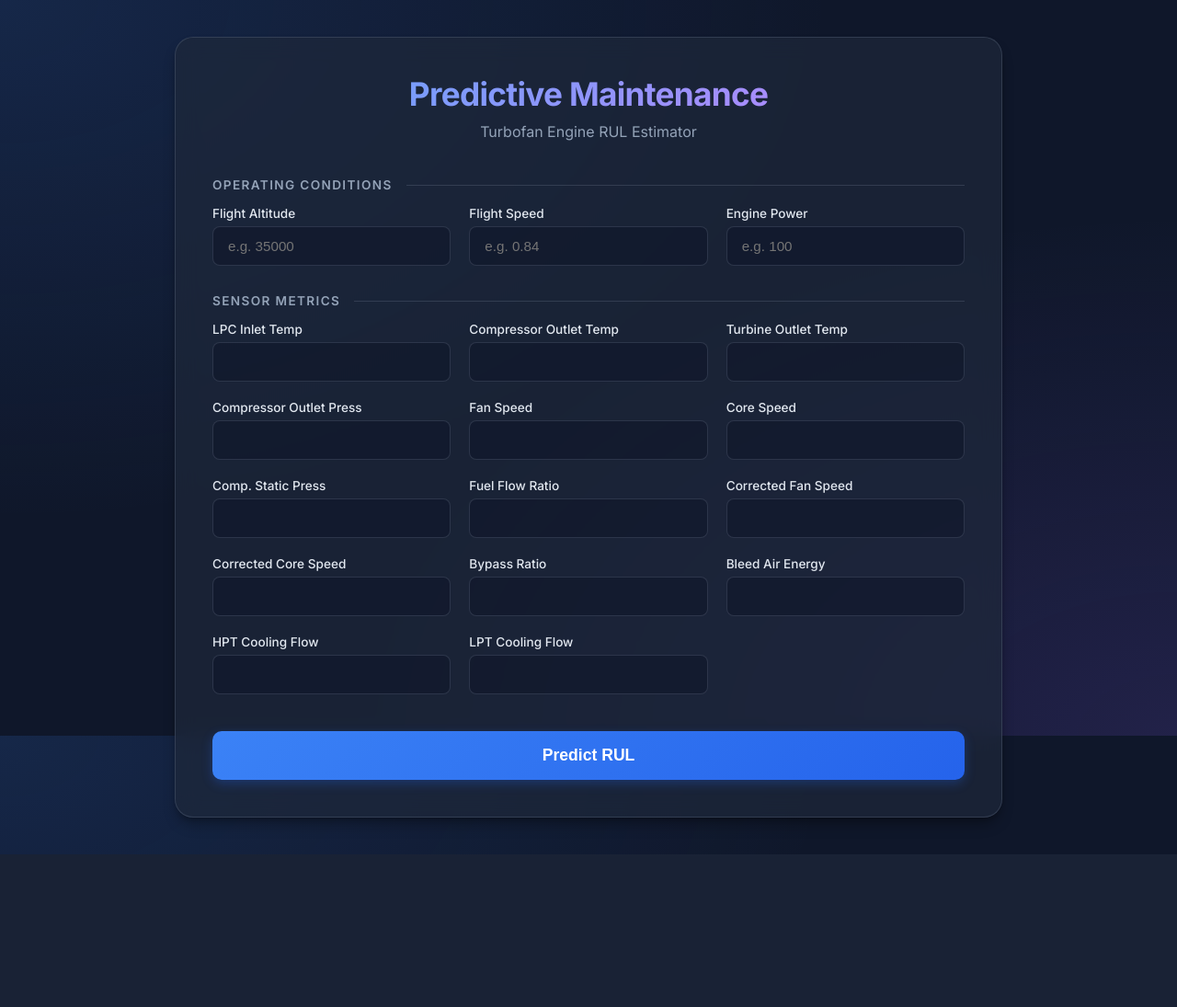
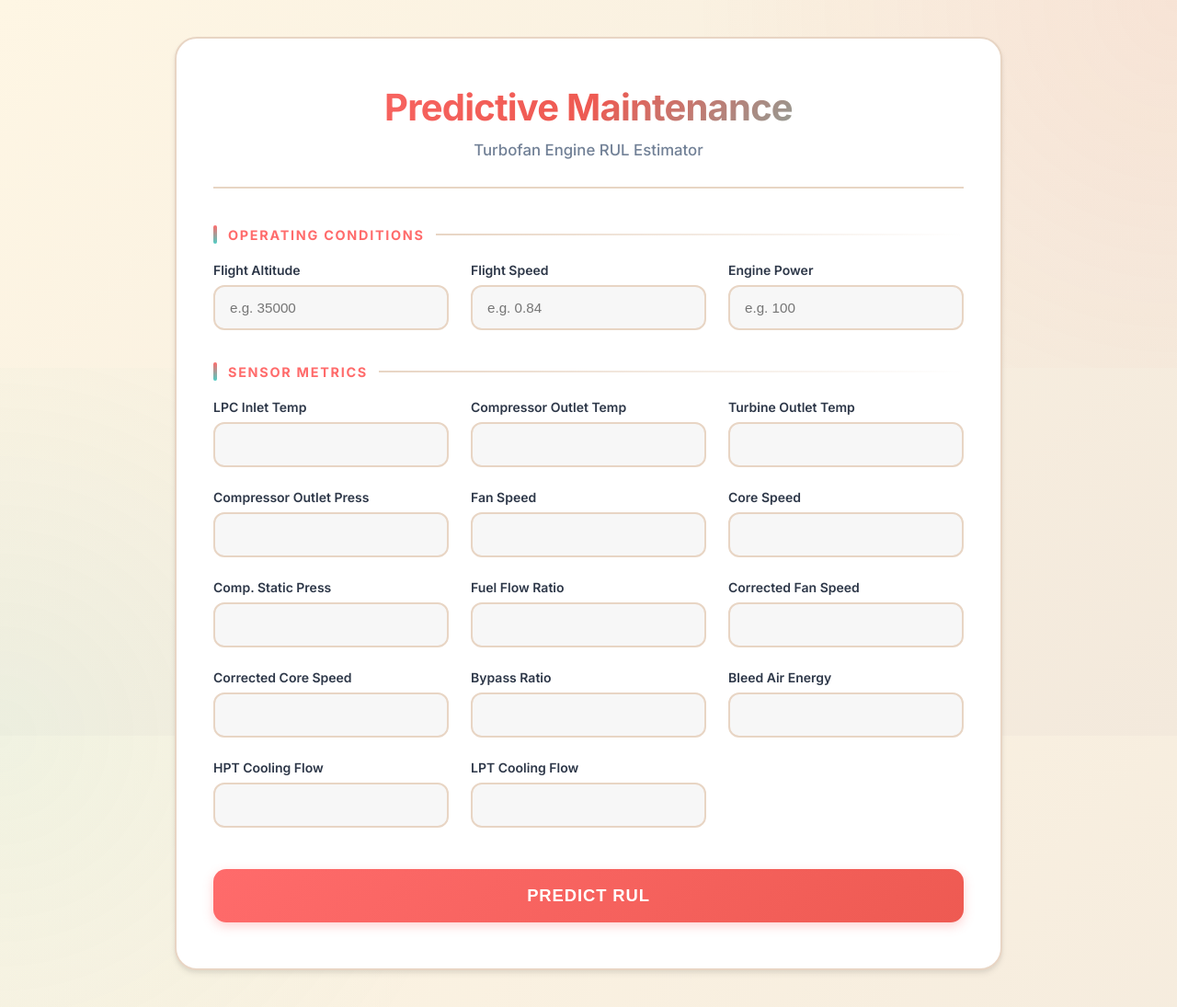
Before and after one commit to srimathi412/Predictive-Maintenance, a Flask app: page / in a window 1280 px wide. Shown: the whole page at 92% size. Before the commit the page ends 929 px from the top, so only its background shows below. Run offline with Flask 3, Linux system fonts and the light colour scheme.

Commit message:
Updated styles and structure for improved UI and UX.

```diff
--- a/server/templates/index.html
+++ b/server/templates/index.html
@@ -10,16 +10,20 @@
     <link href="https://fonts.googleapis.com/css2?family=Inter:wght@300;400;500;600;700&display=swap" rel="stylesheet">
     <style>
         :root {
-            --primary-color: #3b82f6;
-            --primary-hover: #2563eb;
-            --bg-color: #0f172a;
-            --card-bg: rgba(30, 41, 59, 0.7);
-            --input-bg: rgba(15, 23, 42, 0.6);
-            --border-color: rgba(148, 163, 184, 0.2);
-            --text-color: #e2e8f0;
-            --text-muted: #94a3b8;
-            --shadow: 0 10px 15px -3px rgba(0, 0, 0, 0.3), 0 4px 6px -2px rgba(0, 0, 0, 0.2);
-            --glow: 0 0 20px rgba(59, 130, 246, 0.15);
+
+            --primary-color: #ff6b6b;
+            --primary-hover: #ee5a52;
+            --secondary-color: #4ecdc4;
+            --accent-color: #ffe66d;
+            --bg-color: #fef6e4;
+            --card-bg: #ffffff;
+            --input-bg: #f7f7f7;
+            --border-color: #e8d5c4;
+            --text-color: #2d3748;
+            --text-muted: #718096;
+            --shadow: 0 4px 6px rgba(0, 0, 0, 0.07), 0 2px 4px rgba(0, 0, 0, 0.05);
+            --shadow-hover: 0 10px 15px rgba(0, 0, 0, 0.1), 0 4px 6px rgba(0, 0, 0, 0.05);
+            --glow: 0 0 30px rgba(255, 107, 107, 0.15);
         }
 
         * {
@@ -31,10 +35,7 @@
 
         body {
             font-family: 'Inter', sans-serif;
-            background-color: var(--bg-color);
-            background-image:
-                radial-gradient(at 0% 0%, rgba(59, 130, 246, 0.15) 0px, transparent 50%),
-                radial-gradient(at 100% 100%, rgba(139, 92, 246, 0.15) 0px, transparent 50%);
+            background: linear-gradient(135deg, #fef6e4 0%, #f3e9dc 100%);
             background-attachment: fixed;
             color: var(--text-color);
             min-height: 100vh;
@@ -42,19 +43,45 @@
             justify-content: center;
             align-items: center;
             padding: 40px 20px;
+            position: relative;
+        }
+
+        /* Decorative background elements */
+        body::before {
+            content: '';
+            position: fixed;
+            top: -50%;
+            right: -50%;
+            width: 100%;
+            height: 100%;
+            background: radial-gradient(circle, rgba(255, 107, 107, 0.08) 0%, transparent 70%);
+            pointer-events: none;
+            z-index: 0;
+        }
+
+        body::after {
+            content: '';
+            position: fixed;
+            bottom: -50%;
+            left: -50%;
+            width: 100%;
+            height: 100%;
+            background: radial-gradient(circle, rgba(78, 205, 196, 0.08) 0%, transparent 70%);
+            pointer-events: none;
+            z-index: 0;
         }
 
         .container {
             width: 100%;
             max-width: 900px;
             background: var(--card-bg);
-            backdrop-filter: blur(12px);
-            -webkit-backdrop-filter: blur(12px);
-            border: 1px solid var(--border-color);
-            border-radius: 20px;
-            padding: 40px;
+            border: 2px solid var(--border-color);
+            border-radius: 24px;
+            padding: 50px 40px;
             box-shadow: var(--shadow);
             animation: fadeIn 0.6s ease-out;
+            position: relative;
+            z-index: 1;
         }
 
         @keyframes fadeIn {
@@ -72,47 +99,59 @@
         header {
             text-align: center;
             margin-bottom: 40px;
+            padding-bottom: 30px;
+            border-bottom: 2px solid var(--border-color);
         }
 
         h2 {
-            font-size: 2.2rem;
+            font-size: 2.5rem;
             font-weight: 700;
-            background: linear-gradient(135deg, #60a5fa 0%, #c084fc 100%);
+            background: linear-gradient(135deg, #ff6b6b 0%, #ee5a52 50%, #4ecdc4 100%);
             -webkit-background-clip: text;
             -webkit-text-fill-color: transparent;
-            margin-bottom: 10px;
+            background-clip: text;
+            margin-bottom: 12px;
             letter-spacing: -0.02em;
         }
 
         p.subtitle {
             color: var(--text-muted);
-            font-size: 1rem;
+            font-size: 1.05rem;
+            font-weight: 500;
         }
 
         .section-title {
-            font-size: 0.85rem;
+            font-size: 0.9rem;
             text-transform: uppercase;
-            letter-spacing: 0.1em;
-            color: var(--text-muted);
-            margin-bottom: 15px;
-            margin-top: 30px;
-            font-weight: 600;
+            letter-spacing: 0.12em;
+            color: var(--primary-color);
+            margin-bottom: 20px;
+            margin-top: 35px;
+            font-weight: 700;
             display: flex;
             align-items: center;
+            gap: 12px;
+        }
+
+        .section-title::before {
+            content: '';
+            width: 4px;
+            height: 20px;
+            background: linear-gradient(180deg, var(--primary-color), var(--secondary-color));
+            border-radius: 2px;
         }
 
         .section-title::after {
             content: '';
             flex: 1;
-            height: 1px;
-            background: var(--border-color);
-            margin-left: 15px;
+            height: 2px;
+            background: linear-gradient(90deg, var(--border-color), transparent);
         }
 
         .form-grid {
             display: grid;
             grid-template-columns: repeat(auto-fill, minmax(200px, 1fr));
-            gap: 20px;
+            gap: 24px;
         }
 
         .input-group {
@@ -121,47 +160,61 @@
 
         label {
             display: block;
-            font-size: 0.85rem;
-            margin-bottom: 6px;
+            font-size: 0.875rem;
+            margin-bottom: 8px;
             color: var(--text-color);
-            font-weight: 500;
+            font-weight: 600;
+            transition: color 0.2s;
         }
 
         input {
             width: 100%;
             background: var(--input-bg);
-            border: 1px solid var(--border-color);
-            border-radius: 8px;
-            padding: 12px 16px;
-            color: white;
+            border: 2px solid var(--border-color);
+            border-radius: 12px;
+            padding: 14px 16px;
+            color: var(--text-color);
             font-size: 0.95rem;
-            transition: all 0.2s ease;
+            transition: all 0.3s ease;
+            font-weight: 500;
+        }
+
+        input:hover {
+            border-color: #d4bfae;
+            background: #fafafa;
         }
 
         input:focus {
             border-color: var(--primary-color);
-            box-shadow: 0 0 0 3px rgba(59, 130, 246, 0.2);
-            background: rgba(15, 23, 42, 0.8);
+            box-shadow: 0 0 0 4px rgba(255, 107, 107, 0.1);
+            background: white;
+        }
+
+        input:focus+label {
+            color: var(--primary-color);
         }
 
         button {
             width: 100%;
-            margin-top: 40px;
-            padding: 16px;
-            background: linear-gradient(135deg, var(--primary-color), #2563eb);
+            margin-top: 45px;
+            padding: 18px;
+            background: linear-gradient(135deg, var(--primary-color), #ee5a52);
             color: white;
             border: none;
-            border-radius: 10px;
-            font-size: 1.1rem;
-            font-weight: 600;
+            border-radius: 14px;
+            font-size: 1.15rem;
+            font-weight: 700;
             cursor: pointer;
-            transition: transform 0.2s, box-shadow 0.2s;
-            box-shadow: 0 4px 12px rgba(37, 99, 235, 0.3);
+            transition: all 0.3s ease;
+            box-shadow: 0 4px 12px rgba(255, 107, 107, 0.3);
+            text-transform: uppercase;
+            letter-spacing: 0.05em;
         }
 
         button:hover {
             transform: translateY(-2px);
-            box-shadow: 0 8px 20px rgba(37, 99, 235, 0.4);
+            box-shadow: 0 8px 20px rgba(255, 107, 107, 0.4);
+            background: linear-gradient(135deg, #ee5a52, #ff6b6b);
         }
 
         button:active {
```
Also changed, not shown: other parts of server/templates/index.html (+25 -25 lines).
